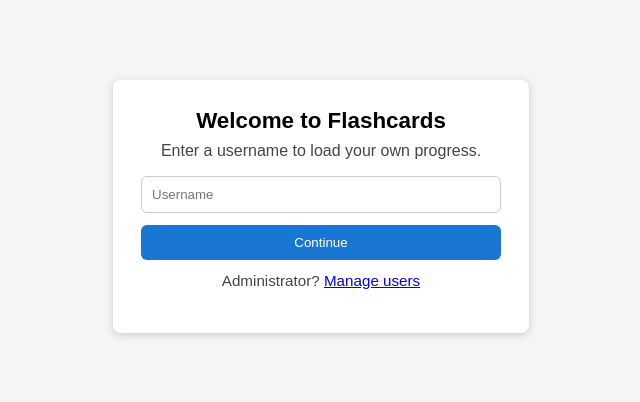
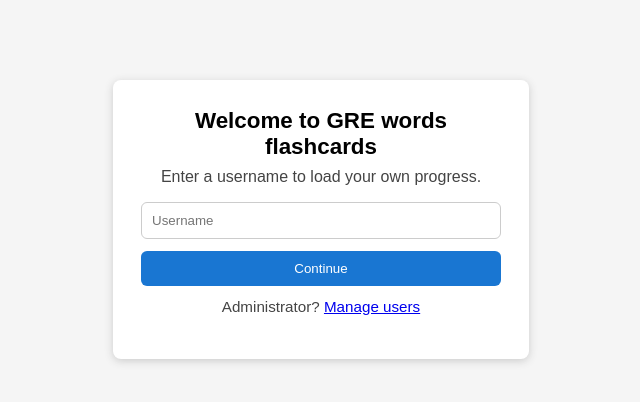
Before and after one commit to li-wx/flash-card-2025, a Flask app: page /login in a window 1280 px wide. Shown: the top 402 px of the page, without its empty margins (319-959 px from the left). Run offline with Flask 3, Linux system fonts and the light colour scheme.

Commit message:
minor change to login screen to indicate the app is for GRE words study.

```diff
--- a/templates/login.html
+++ b/templates/login.html
@@ -16,7 +16,7 @@
 </head>
 <body>
     <div class="card">
-        <h1>Welcome to Flashcards</h1>
+        <h1>Welcome to GRE words flashcards</h1>
         <p>Enter a username to load your own progress.</p>
         {% if error %}
             <div class="error">{{ error }}</div>
```
